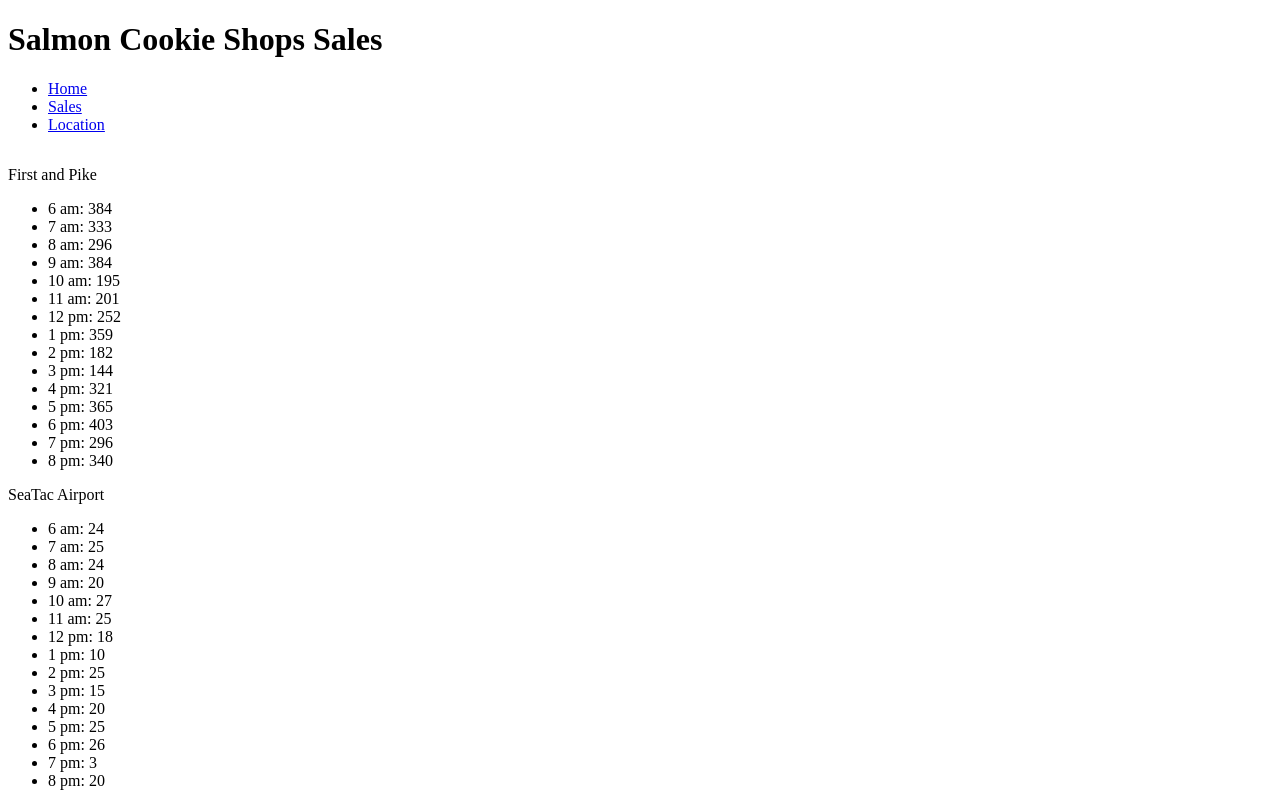
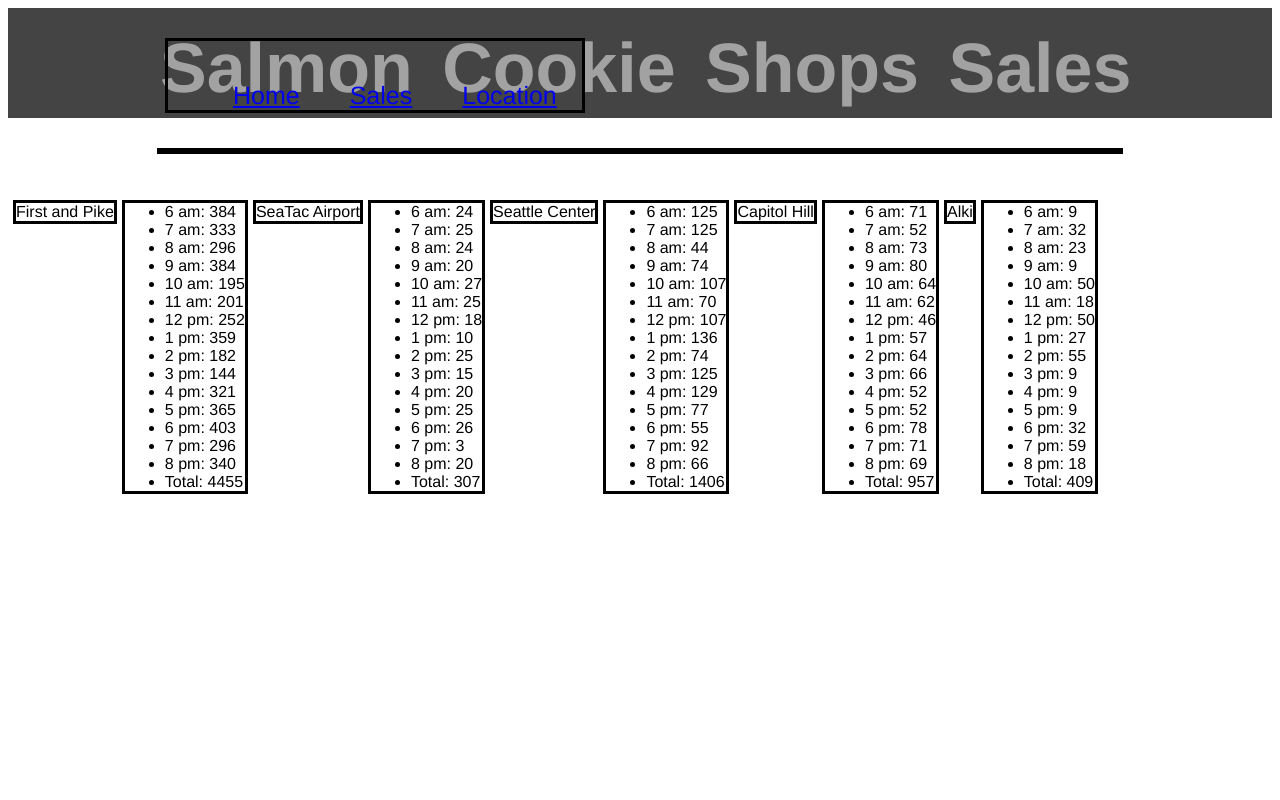
Before and after one commit to hubenya/Salmon-Cookie-Shops, a plain HTML site: page sales.html in a window 1280 px wide. Shown: the top 800 px of the page. Drawn offline with Linux system fonts and the light colour scheme.

Commit message:
added total to the monday.

```diff
--- a/app.js
+++ b/app.js
@@ -10,7 +10,7 @@ function Store(location, minimum, maximum, averageSales) {
   this.maximum = maximum;
   this.averageSales = averageSales;
   this.cookiesSoldPerHour = [];
-  //this.totalCookiesLocation();
+  this.totalCookies = 0;
   //this.totalCookiesDaily();
 
 }
@@ -32,28 +32,29 @@ Store.prototype.cookieSoldEachHour = function() {
   //console.log('what cookies sold per hour', this.cookiesSoldPerHour);
 // Store.prototype.totalCookiesDaily = function() {
 //
-//   var totalCookiesDaily = 0;
-//   for (var j = 0; j < this.cookiesSoldPerHour; j++) {
-//     totalCookiesDaily += this.cookiesSoldPerHour[j];
-//   //console.log('Total cookies daily' + totalCookiesDaily());
-//
-//     this.totalCookiesLocation = totalCookiesDaily;
-//     return this.totalCookiesLocation;
-//   }
-//};
+Store.prototype.totalCookiesCalculator = function(){
+  for (var j = 0; j < this.cookiesSoldPerHour.length; j++) {
+    this.totalCookies += this.cookiesSoldPerHour[j];
+  //console.log('Total cookies daily' + totalCookiesDaily());
 
-function storeList(store) {
+  }
+  return this.totalCookies;
+};
+
+function storeList(storeLocation) {
   var container = document.createElement('div');
-  container.innerHTML = '<p>' + store.location + '</p>';
+  container.innerHTML = '<p>' + storeLocation.location + '</p>';
   document.body.appendChild(container);
 
   var list = document.createElement('ul');
   var list_arr = [];
 
   for (var i = 0; i < hours.length; i++) {
-    list_arr.push('<li>' + hours[i]+ ': ' + store.cookiesSoldPerHour[i] + '</li>');
+    list_arr.push('<li>' + hours[i]+ ': ' + storeLocation.cookiesSoldPerHour[i] + '</li>');
 
   }
+
+  list_arr.push('<li> Total: ' + storeLocation.totalCookiesCalculator() + '</li>');
   var full_list = list_arr.join('');
   list.innerHTML = full_list;
   document.body.appendChild(list);
--- /dev/null
+++ b/sales.css
@@ -0,0 +1,64 @@
+/*Salse css goes here*/
+body {
+  font-family: helvetica;
+}
+
+
+header {
+  height: 100px;
+  background: #444;
+	color: #fff;
+	padding: 5px;
+  position: relative;
+  z-index: 1;
+}
+header div {
+  width: 960px;
+  margin: 0 auto;
+}
+nav {
+  position: absolute;
+  font-size: 25px;
+  margin: 0px;
+  z-index: 3;
+}
+h1 {
+  position: absolute;
+  float: left;
+  font-size: 70px;
+  opacity: 0.5;
+  text-transform: capitalize;
+  margin-right: 5px auto;
+  margin-top: 15px;
+  z-index: 2;
+  word-spacing: 10px;
+}
+nav ul li {
+  display: inline-block;
+  margin-right: 10px;
+  margin-top: 40px;
+  padding: 0px 15px 0px 25px;
+}
+div p {
+  float: left;
+  text-align: left;
+  display: inline-table;
+  margin-bottom: 5px;
+  margin-left: 5px;
+  border: solid 3px black;
+}
+
+
+ul{
+  float: left;
+  text-align: left;
+  display: inline-table;
+  margin-bottom: 5px;
+  margin-left: 5px;
+  border: solid 3px black;
+}
+main {
+  width: 960px;
+  margin: 30px auto;
+  border: solid 3px black;
+}
--- a/sales.html
+++ b/sales.html
@@ -2,6 +2,7 @@
 <html>
   <head>
     <title>Salmon Cookies Sales</title>
+    <link rel="stylesheet" href="sales.css">
   </head>
   <body>
     <header>
```
